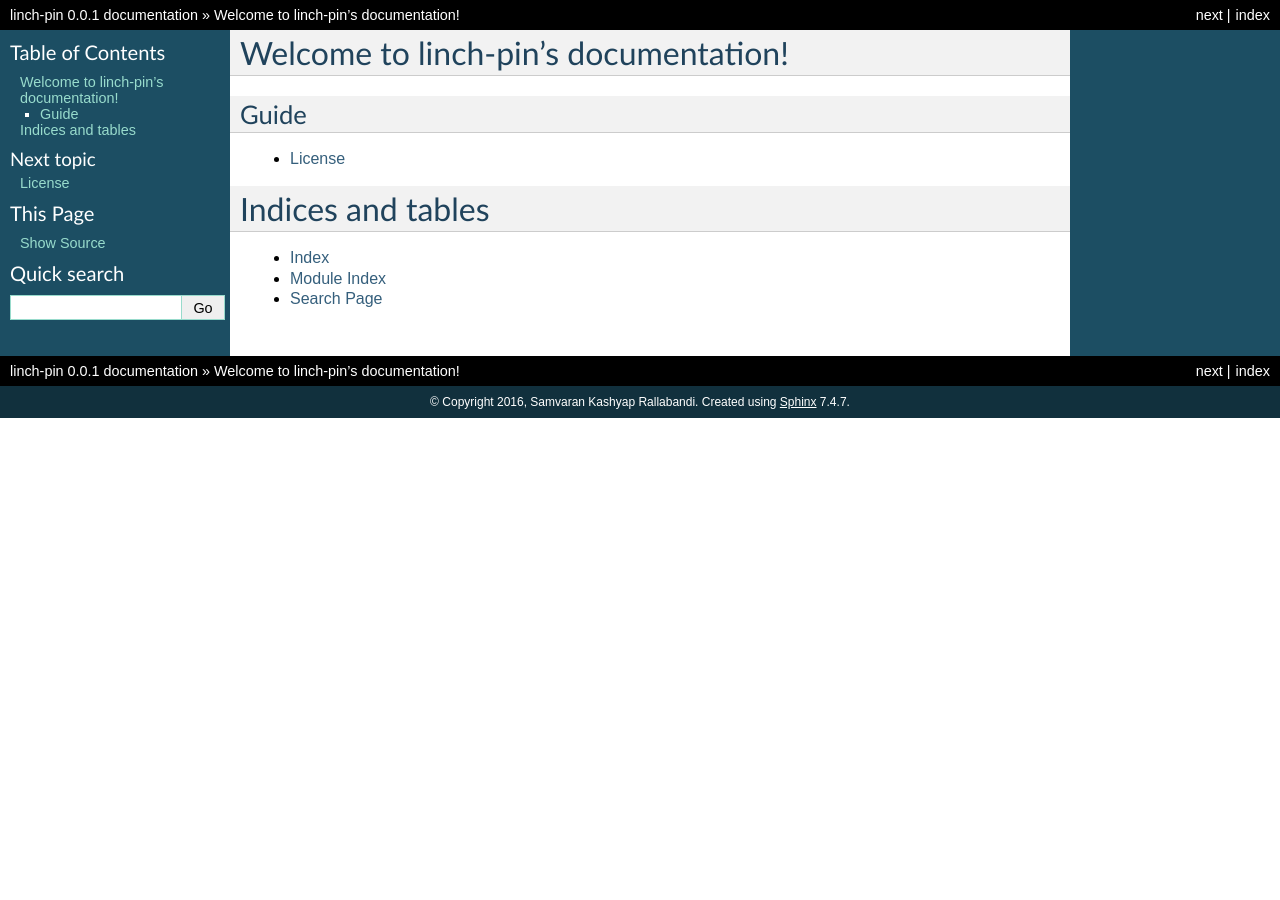
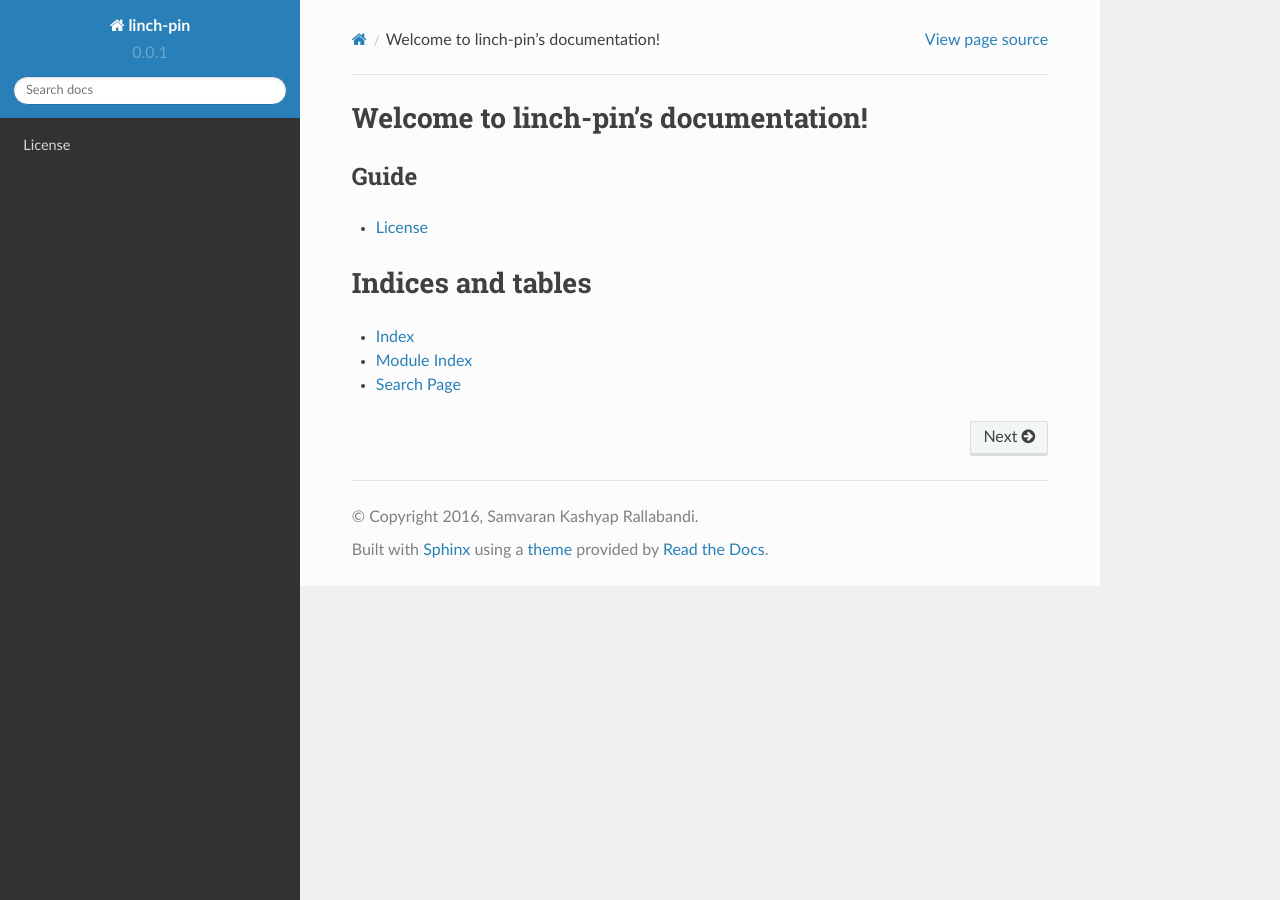
Before and after one commit to CentOS-PaaS-SIG/linchpin, a Sphinx documentation site: the page built from docs/source/index.rst, in a window 1280 px wide. Built offline with Sphinx 7.4.7 and the Read the Docs theme 2.0.0, drawn with Linux system fonts in a browser that asks for light colours.

Commit message:
updated theme

```diff
--- a/docs/source/conf.py
+++ b/docs/source/conf.py
@@ -124,10 +124,10 @@ todo_include_todos = False
 #html_theme = 'alabaster'
 
 
-html_theme = "classic"
-html_theme_options = {
-    "relbarbgcolor": "black"
-}
+html_theme = "sphinx_rtd_theme"
+#html_theme_options = {
+#    "relbarbgcolor": "black"
+#}
 
 
 
```
